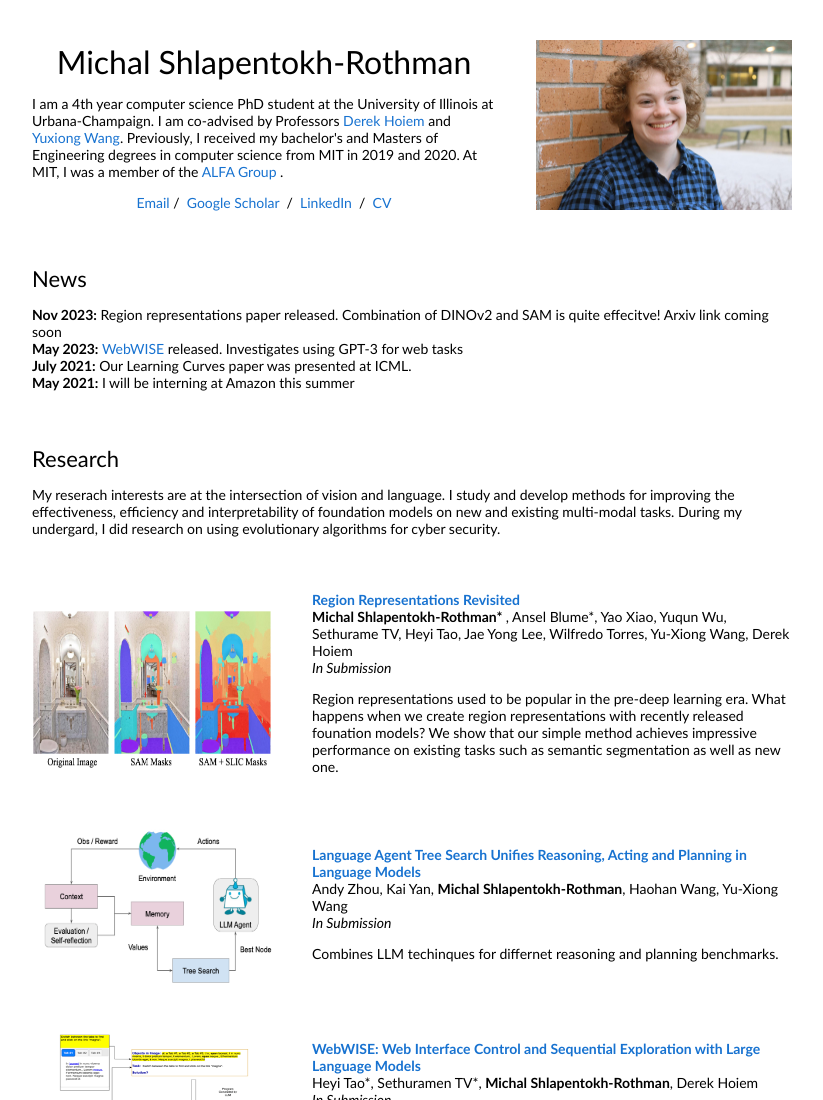
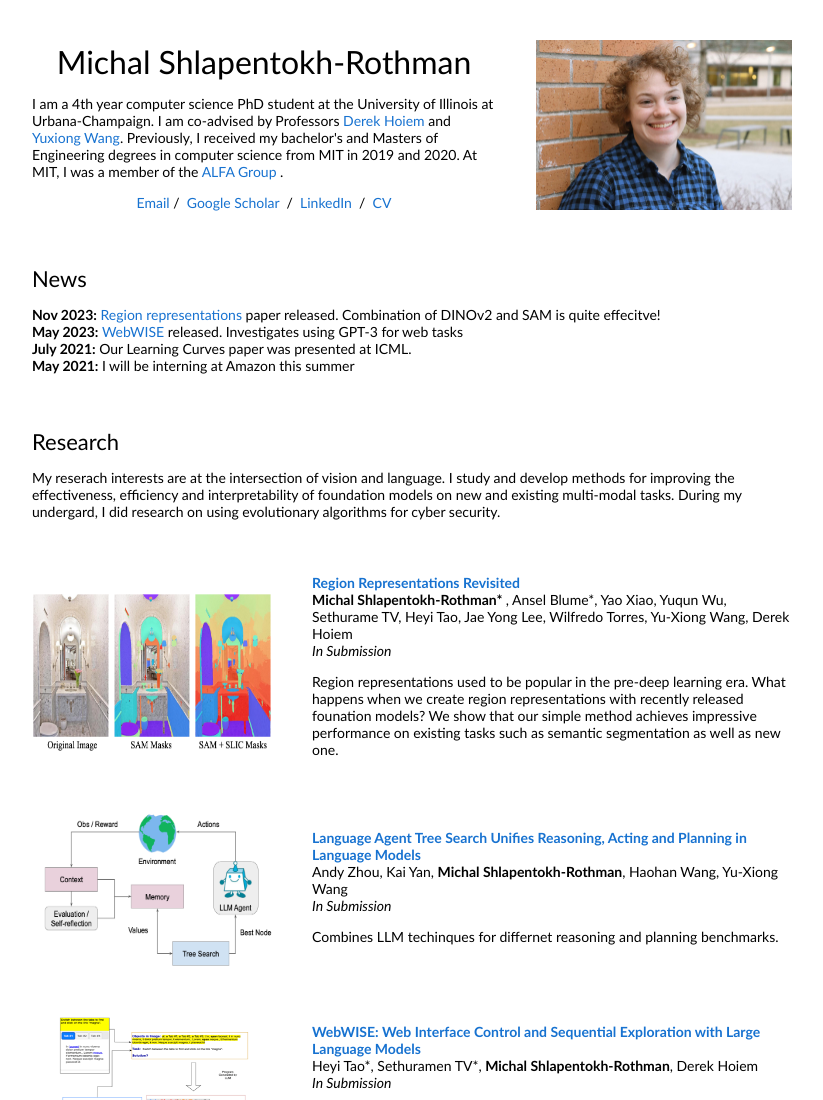
Before and after one commit to michalsr/michalsr.github.io, a plain HTML site: page index.html in a window 1280 px wide. Shown: the top 1100 px of the page, without its empty margins (228-1051 px from the left). Drawn offline with Linux system fonts and the light colour scheme.

Commit message:
updated home page

```diff
--- a/index.html
+++ b/index.html
@@ -37,7 +37,7 @@
 					<tr>
 						<td style="padding:20px;width:100%;vertical-align:middle"><heading> News </heading>
 
-						<p><strong>Nov 2023:</strong> Region representations paper released. Combination of DINOv2 and SAM is quite effecitve! Arxiv link coming soon <br />
+						<p><strong>Nov 2023:</strong> <a href="https://arxiv.org/abs/2402.02352"> Region representations </a> paper released. Combination of DINOv2 and SAM is quite effecitve!<br />
 						<strong>May 2023: </strong>  <a href="https://arxiv.org/abs/2310.16042"> WebWISE </a> released. Investigates using GPT-3 for web tasks <br />
 						<strong>July 2021: </strong> Our Learning Curves paper was presented at ICML.<br />
 						<strong>May 2021: </strong> I will be interning at Amazon this summer<br />
@@ -61,7 +61,7 @@
 				<tbody><!------start copy paste for new paper entry-------->
 					<tr>
 						<td style="padding:20px;width:25%;vertical-align:middle"><img alt="clean-usnob" height="160" src="images/dino_sam.png" width="240" /></td>
-						<td style="padding:20px;width:75%;vertical-align:middle"><a href=""><papertitle>Region Representations Revisited</papertitle> </a><br />
+						<td style="padding:20px;width:75%;vertical-align:middle"><a href="https://arxiv.org/abs/2402.02352"><papertitle>Region Representations Revisited</papertitle> </a><br />
 						 <strong> Michal Shlapentokh-Rothman* </strong>, Ansel Blume*, Yao Xiao, Yuqun Wu, Sethurame TV, Heyi Tao, Jae Yong Lee, Wilfredo Torres, Yu-Xiong Wang, Derek Hoiem<br />
 						<i>In Submission </i>
 						<p></p>
```
